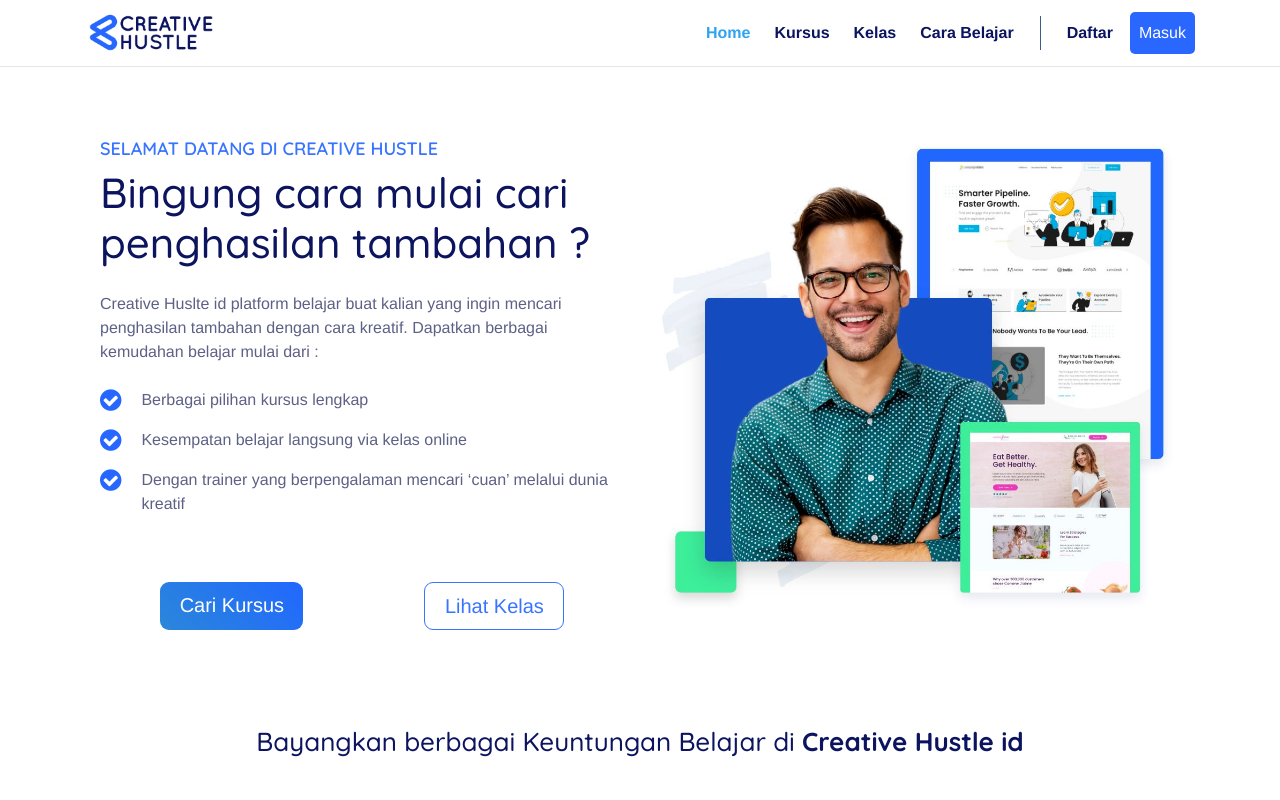
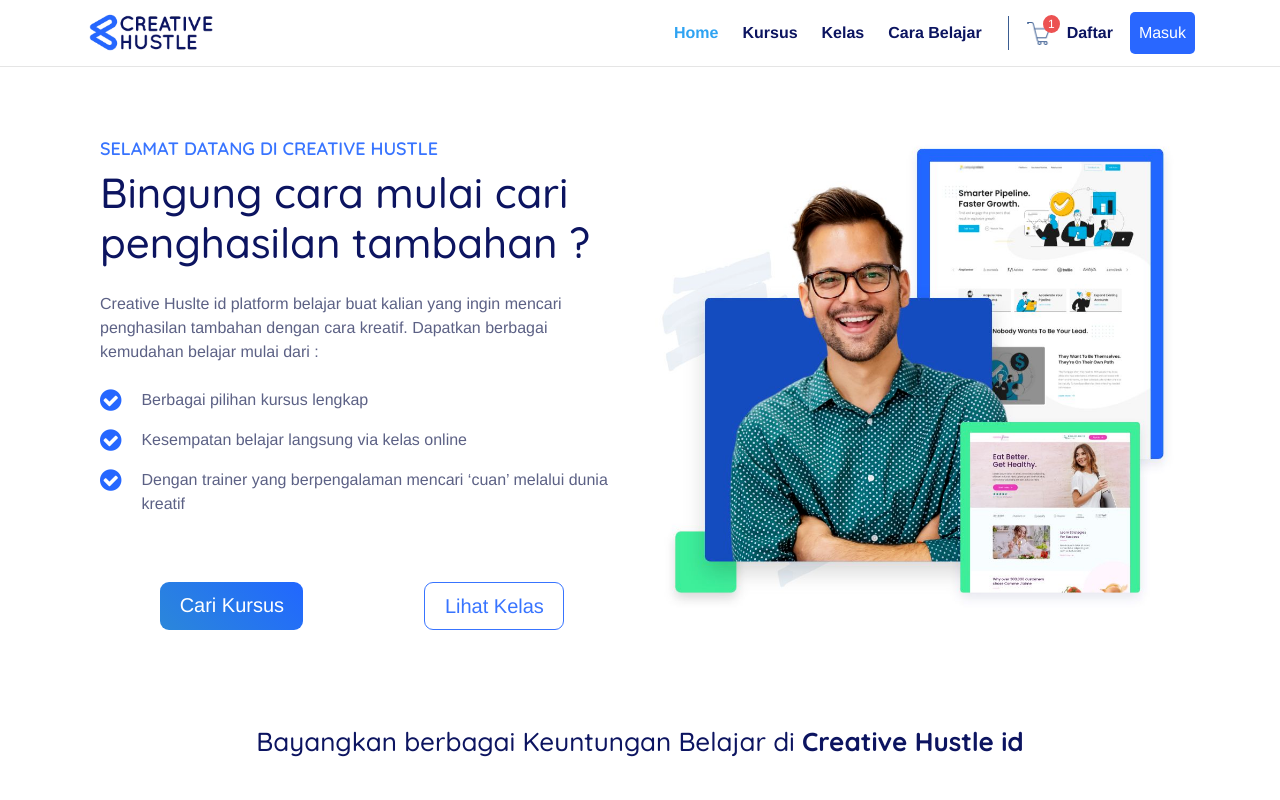
Before and after one commit to danko16/creativehustle-web-client, a React (Create React App) app: page / in a window 1280 px wide. Shown: the top 800 px of the page. Built offline with nearby package versions, Linux system fonts and the light colour scheme; no server answers; a web font is replaced by a local one.

Commit message:
add cart icon

```diff
--- a/src/App.js
+++ b/src/App.js
@@ -14,6 +14,7 @@ import Footer from './shared/footer';
 import Title from './shared/title';
 import Loading from './shared/loading';
 import LandingPage from './linding-page';
+import GoogleAuth from './auth/googleAuth';
 
 import './app.css';
 
@@ -25,7 +26,6 @@ const DetailKursus = React.lazy(() => import('./detail-kursus'));
 const DetailKelas = React.lazy(() => import('./detail-kelas'));
 const ForgotPassword = React.lazy(() => import('./auth/forgotPassword'));
 const ResetPassword = React.lazy(() => import('./auth/resetPassword'));
-const GoogleAuth = React.lazy(() => import('./auth/googleAuth'));
 const FooterDetail = React.lazy(() => import('./footer-detail'));
 const NoMatch = React.lazy(() => import('./nomatch'));
 
--- a/src/shared/header.css
+++ b/src/shared/header.css
@@ -237,6 +237,37 @@ ul.user-menu-small-nav li a:hover {
   height: 40px;
 }
 
+.cart-wrapper {
+  position: relative;
+  padding: 0 .25rem;
+}
+
+.cart-wrapper .ic-cart {
+  width: 24px;
+  cursor: pointer;
+  margin-top: auto;
+  margin-bottom: auto;
+}
+
+.cart-wrapper .ic-cart:hover {
+  opacity: 0.7;
+  color: #0b1460;
+  transition: all 0.4s ease-in-out;
+}
+
+.cart-notification-badge {
+  position: absolute;
+  right: -5px;
+  top: 3px;
+  background-color: #ec5252;
+  color: #fff;
+  border-radius: 50%;
+  font-weight: 500;
+  border-radius: 50%;
+  font-size: 12px;
+  padding: 0px 5px;
+}
+
 @media only screen and (max-width: 991px) {
   .container {
     position: relative;
@@ -284,11 +315,6 @@ ul.user-menu-small-nav li a:hover {
   .navbar-expand-lg .navbar-nav .nav-item.btn {
     justify-content: center;
   }
-
-  .navbar-expand-lg .navbar-nav .nav-item > * {
-    width: 100%;
-  }
-
   .navbar-dark .navbar-nav .nav-item.hm {
     margin-top: 50px;
   }
@@ -298,4 +324,10 @@ ul.user-menu-small-nav li a:hover {
     align-self: center;
     border: none;
   }
+
+  .cart-notification-badge {
+    right: auto;
+    left: 22px;
+    top: -3px;
+  }
 }
--- a/src/shared/header.js
+++ b/src/shared/header.js
@@ -241,6 +241,16 @@ function Header({ style, user, logout, modal, loading, history }) {
               <li className="nav-item nd">
                 <span className="nav-divider"></span>
               </li>
+              <li className="nav-item cart-wrapper">
+                <img
+                  className="ic-cart"
+                  src="/assets/icon/icons8-shopping-cart-50.png"
+                  alt="cart"
+                />
+                <span className="cart-notification-badge" title="item in the cart">
+                  1
+                </span>
+              </li>
               {isAuthenticated() ? userMode() : authMode()}
             </ul>
           </div>
```
Also changed, not shown: public/assets/icon/icons8-shopping-cart-50.png (added).
